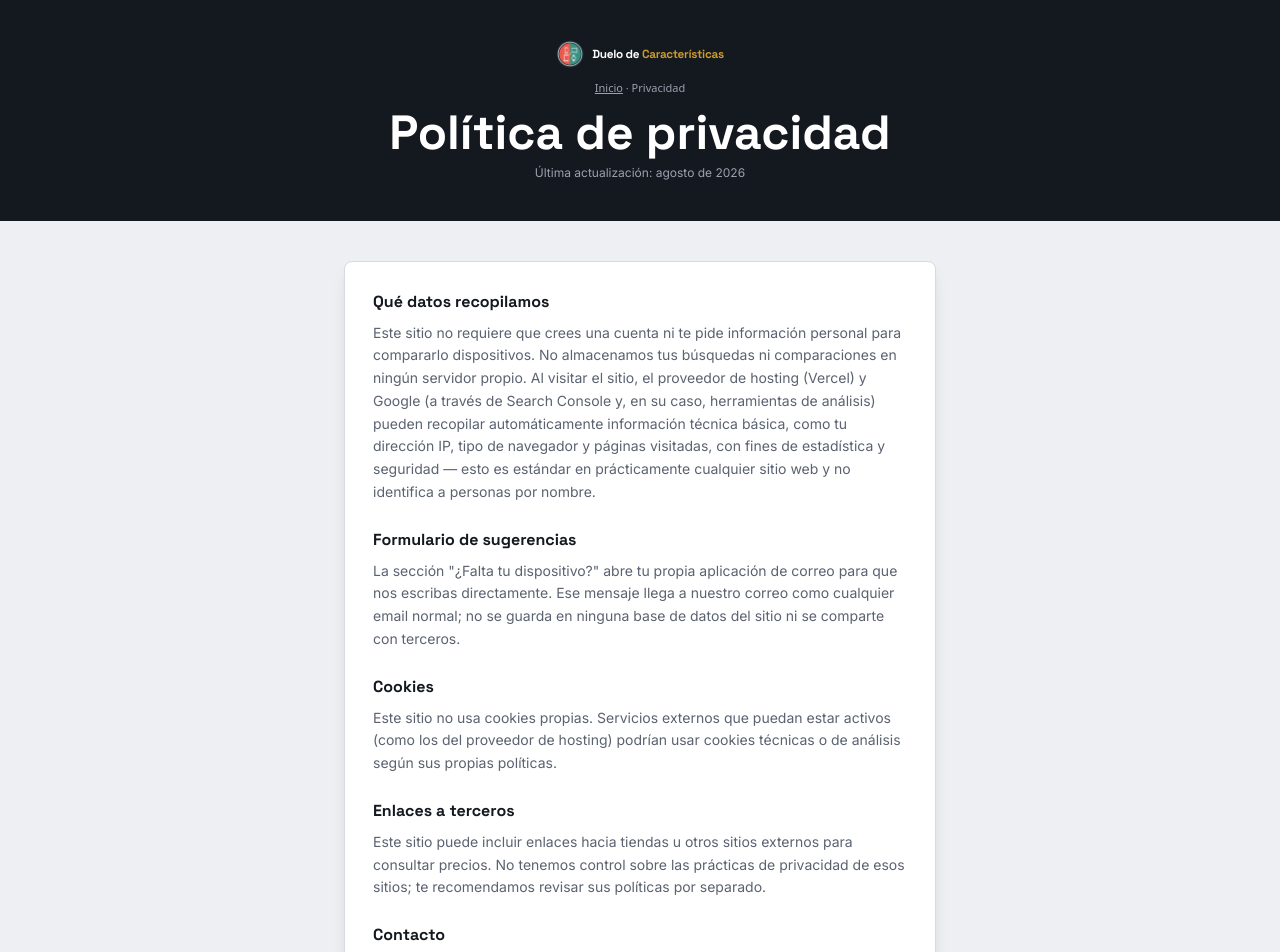
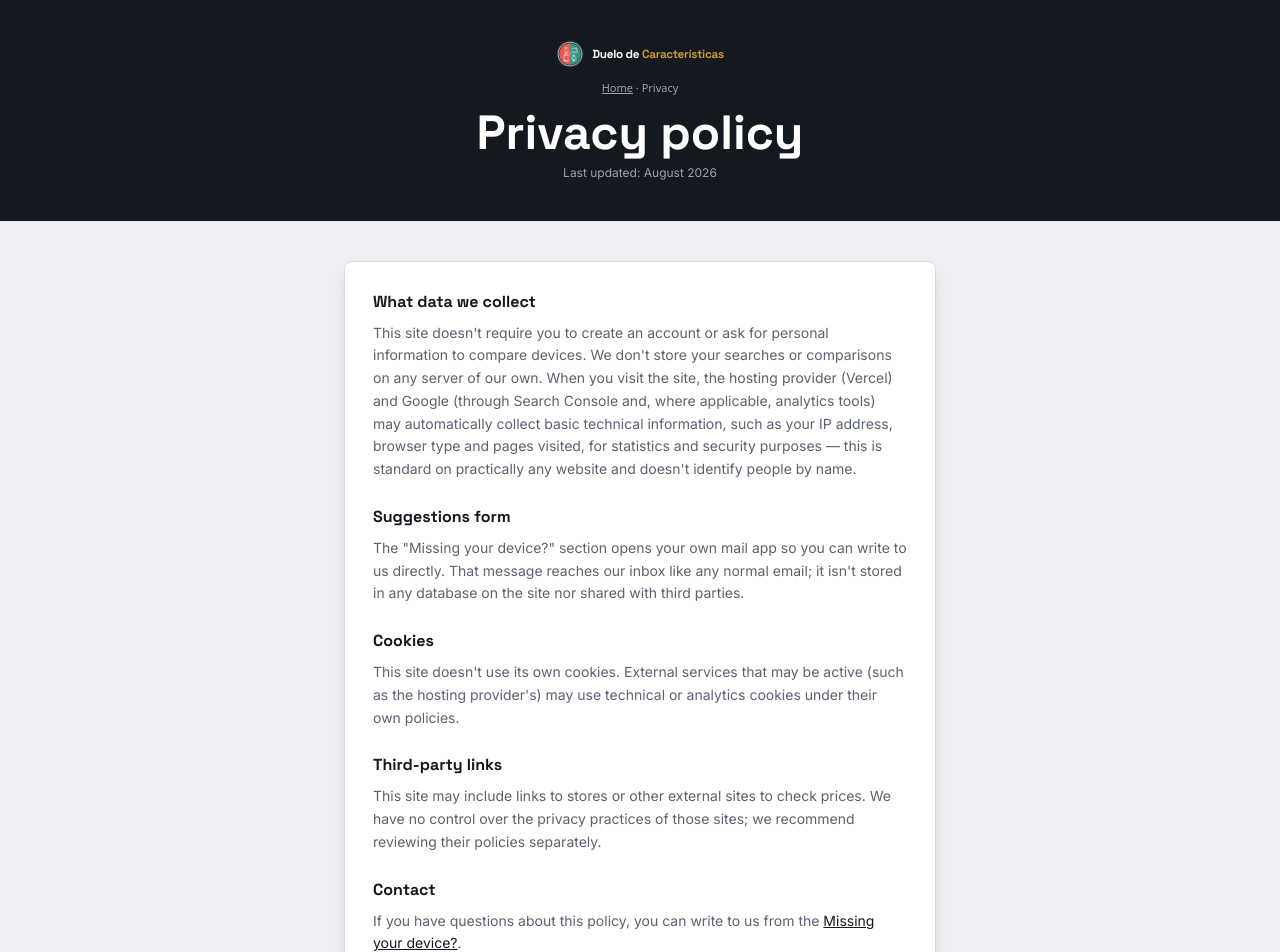
Before and after one commit to Francisco101299/comparador-dispositivos, a React (Vite) app: page /privacidad in a window 1280 px wide. Shown: the top 952 px of the page. Built offline with nearby package versions, Linux system fonts and the light colour scheme.

Commit message:
Localize PrivacyPage content using useLanguage hook

```diff
--- a/src/pages/PrivacyPage.jsx
+++ b/src/pages/PrivacyPage.jsx
@@ -7,13 +7,16 @@ import { Link } from "react-router-dom";
 import { COLORS, FONT_IMPORT } from "../data/theme";
 import SeoHead from "../components/SeoHead";
 import Logo from "../components/Logo";
+import { useLanguage } from "../lib/LanguageContext";
 
 export default function PrivacyPage() {
+  const { t } = useLanguage();
+
   return (
     <div className="min-h-screen w-full" style={{ backgroundColor: COLORS.bg }}>
       <SeoHead
-        title="Política de privacidad"
-        description="Política de privacidad de Duelo de Especificaciones: qué datos se recopilan al visitar el sitio y cómo se usan."
+        title={t("footer.privacy")}
+        description={t("privacy.seoDescription")}
         canonical={typeof window !== "undefined" ? window.location.origin + "/privacidad" : "/privacidad"}
       />
 
@@ -24,13 +27,13 @@ export default function PrivacyPage() {
             <Logo size={28} />
           </div>
           <nav className="text-[11px] mb-3" style={{ color: "#9BA1AD" }} aria-label="Ruta de navegación">
-            <Link to="/" className="underline">Inicio</Link> · Privacidad
+            <Link to="/" className="underline">{t("breadcrumb.home")}</Link> · {t("privacy.breadcrumbLabel")}
           </nav>
           <h1 className="text-3xl sm:text-5xl font-bold text-white leading-tight" style={{ fontFamily: "'Space Grotesk', sans-serif" }}>
-            Política de privacidad
+            {t("footer.privacy")}
           </h1>
           <p className="mt-2 text-xs" style={{ color: "#9BA1AD", fontFamily: "'Inter', sans-serif" }}>
-            Última actualización: agosto de 2026
+            {t("privacy.lastUpdated")}
           </p>
         </div>
       </div>
@@ -39,60 +42,48 @@ export default function PrivacyPage() {
         <div className="rounded-lg shadow-lg p-5 sm:p-7 flex flex-col gap-6" style={{ backgroundColor: "#fff", border: `1px solid ${COLORS.line}` }}>
           <section>
             <h2 className="text-base font-semibold mb-2" style={{ color: COLORS.ink, fontFamily: "'Space Grotesk', sans-serif" }}>
-              Qué datos recopilamos
+              {t("privacy.dataTitle")}
             </h2>
             <p className="text-sm leading-relaxed" style={{ color: COLORS.muted, fontFamily: "'Inter', sans-serif" }}>
-              Este sitio no requiere que crees una cuenta ni te pide información personal para
-              compararlo dispositivos. No almacenamos tus búsquedas ni comparaciones en ningún
-              servidor propio. Al visitar el sitio, el proveedor de hosting (Vercel) y Google
-              (a través de Search Console y, en su caso, herramientas de análisis) pueden recopilar
-              automáticamente información técnica básica, como tu dirección IP, tipo de navegador y
-              páginas visitadas, con fines de estadística y seguridad — esto es estándar en
-              prácticamente cualquier sitio web y no identifica a personas por nombre.
+              {t("privacy.dataBody")}
             </p>
           </section>
 
           <section>
             <h2 className="text-base font-semibold mb-2" style={{ color: COLORS.ink, fontFamily: "'Space Grotesk', sans-serif" }}>
-              Formulario de sugerencias
+              {t("privacy.suggestionTitle")}
             </h2>
             <p className="text-sm leading-relaxed" style={{ color: COLORS.muted, fontFamily: "'Inter', sans-serif" }}>
-              La sección "¿Falta tu dispositivo?" abre tu propia aplicación de correo para que nos
-              escribas directamente. Ese mensaje llega a nuestro correo como cualquier email normal;
-              no se guarda en ninguna base de datos del sitio ni se comparte con terceros.
+              {t("privacy.suggestionBody")}
             </p>
           </section>
 
           <section>
             <h2 className="text-base font-semibold mb-2" style={{ color: COLORS.ink, fontFamily: "'Space Grotesk', sans-serif" }}>
-              Cookies
+              {t("privacy.cookiesTitle")}
             </h2>
             <p className="text-sm leading-relaxed" style={{ color: COLORS.muted, fontFamily: "'Inter', sans-serif" }}>
-              Este sitio no usa cookies propias. Servicios externos que puedan estar activos
-              (como los del proveedor de hosting) podrían usar cookies técnicas o de análisis según
-              sus propias políticas.
+              {t("privacy.cookiesBody")}
             </p>
           </section>
 
           <section>
             <h2 className="text-base font-semibold mb-2" style={{ color: COLORS.ink, fontFamily: "'Space Grotesk', sans-serif" }}>
-              Enlaces a terceros
+              {t("privacy.linksTitle")}
             </h2>
             <p className="text-sm leading-relaxed" style={{ color: COLORS.muted, fontFamily: "'Inter', sans-serif" }}>
-              Este sitio puede incluir enlaces hacia tiendas u otros sitios externos para consultar
-              precios. No tenemos control sobre las prácticas de privacidad de esos sitios; te
-              recomendamos revisar sus políticas por separado.
+              {t("privacy.linksBody")}
             </p>
           </section>
 
           <section>
             <h2 className="text-base font-semibold mb-2" style={{ color: COLORS.ink, fontFamily: "'Space Grotesk', sans-serif" }}>
-              Contacto
+              {t("privacy.contactTitle")}
             </h2>
             <p className="text-sm leading-relaxed" style={{ color: COLORS.muted, fontFamily: "'Inter', sans-serif" }}>
-              Si tienes dudas sobre esta política, puedes escribirnos desde la sección{" "}
+              {t("privacy.contactBodyPrefix")}{" "}
               <Link to="/sugerir" className="underline" style={{ color: COLORS.ink }}>
-                ¿Falta tu dispositivo?
+                {t("nav.suggest")}
               </Link>
               .
             </p>
@@ -101,4 +92,4 @@ export default function PrivacyPage() {
       </div>
     </div>
   );
-              }
+          }
```
